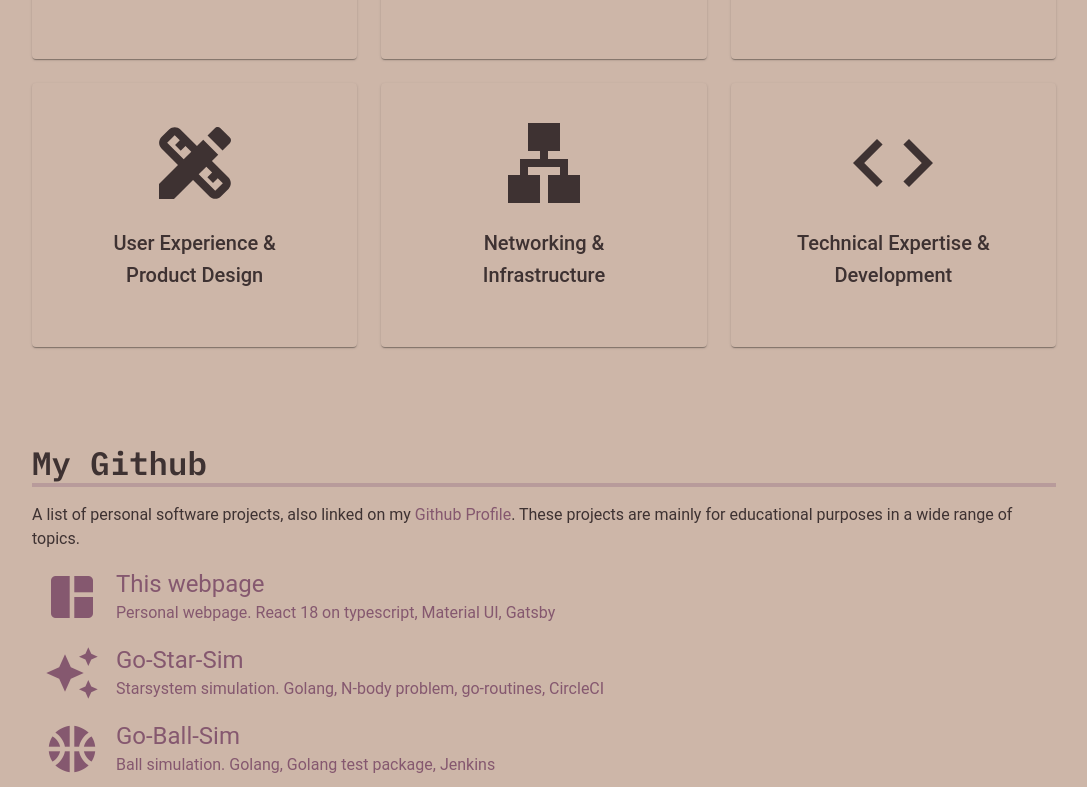
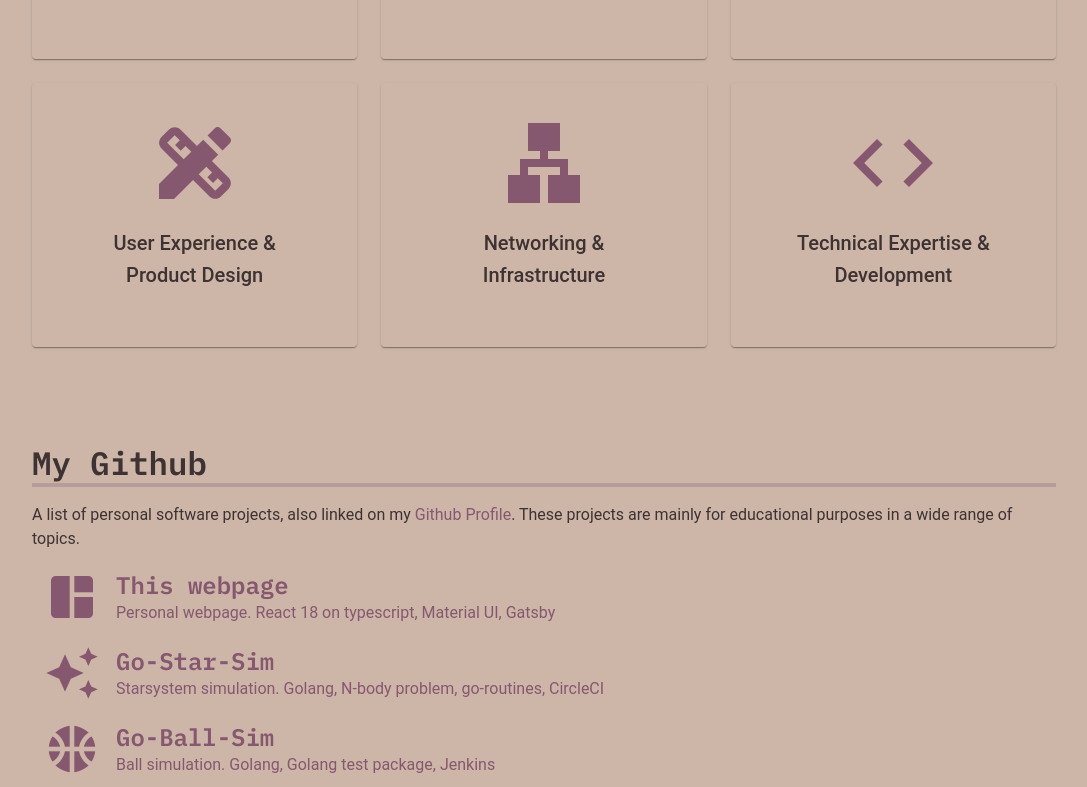
Before and after one commit to andersmarkendahl/andersmarkendahl.github.io, a React app: page / in a window 1280 px wide. Shown: the part 1153-1940 px from the top of the page, without its empty margins (96-1183 px from the left). Built offline with nearby package versions, Linux system fonts and the light colour scheme.

Commit message:
Use Theme color for Card icons

```diff
--- a/src/components/Theme.tsx
+++ b/src/components/Theme.tsx
@@ -13,6 +13,8 @@ const themeOptions: ThemeOptions = {
     h2: { fontFamily: 'IBM Plex Mono, Roboto, sans-serif', fontWeight: 600 },
     h3: { fontFamily: 'IBM Plex Mono, Roboto, sans-serif', fontWeight: 600 },
     h4: { fontFamily: 'IBM Plex Mono, Roboto, sans-serif', fontWeight: 600 },
+    h5: { fontFamily: 'IBM Plex Mono, Roboto, sans-serif', fontWeight: 600 },
+
   },
   palette: {
     primary: { main: '#85586F' },
--- a/src/sections/Skills.tsx
+++ b/src/sections/Skills.tsx
@@ -99,8 +99,8 @@ const SkillModal = ({ selectedSkill, onClose }: SkillModalProps) => {
               marginBottom: '16px',
             }}
           >
-            <selectedSkill.icon sx={{ fontSize: '3rem' }} />
-            <Typography variant='h4'>{selectedSkill.title}</Typography>
+            <selectedSkill.icon sx={{ fontSize: '3rem', color: 'primary.main' }} />
+            <Typography variant='h5'>{selectedSkill.title}</Typography>
           </div>
           <Typography>{selectedSkill.description}</Typography>
         </div>
@@ -133,7 +133,7 @@ const SkillList = () => {
             }}
             onClick={() => setSelectedSkill(item)}
           >
-            <item.icon sx={{ fontSize: '6rem' }} />
+            <item.icon sx={{ fontSize: '6rem', color: 'primary.main' }} />
             <CardContent>
               <Typography variant='h6'>{item.title}</Typography>
             </CardContent>
```
